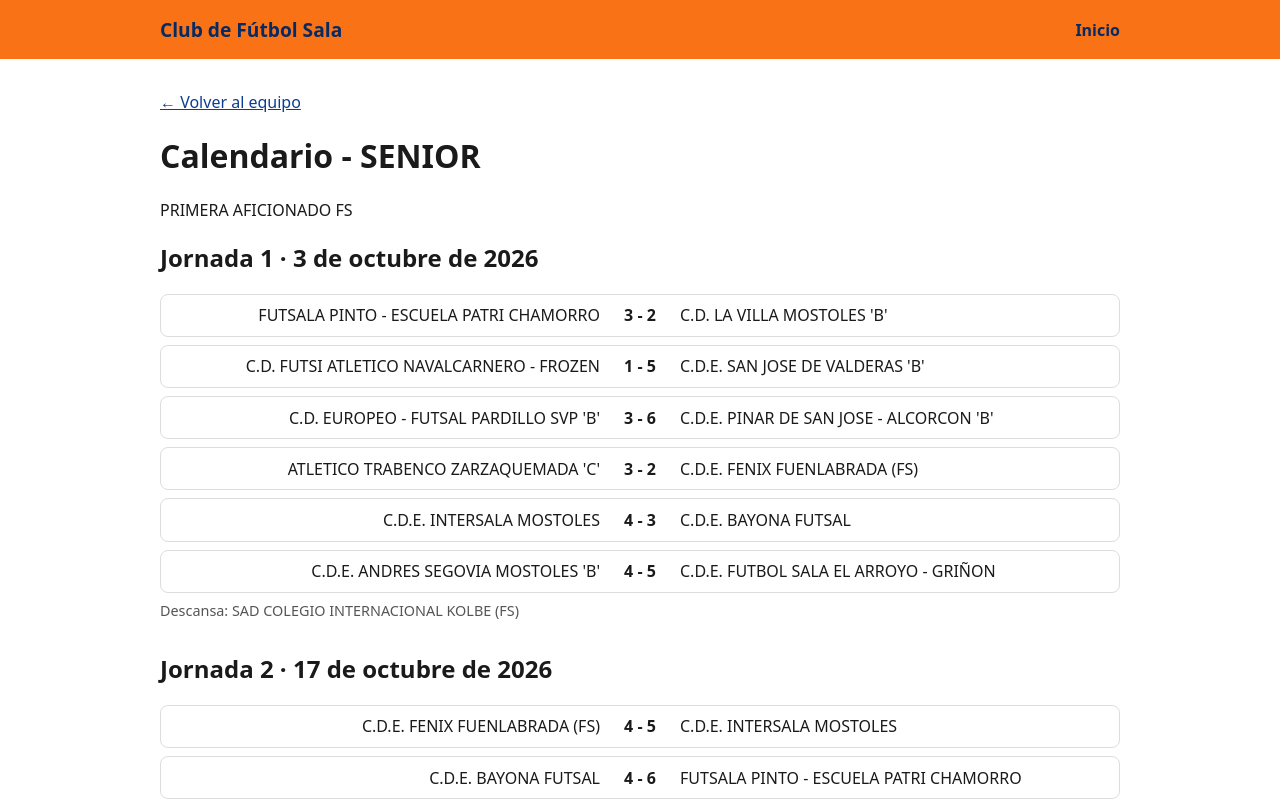
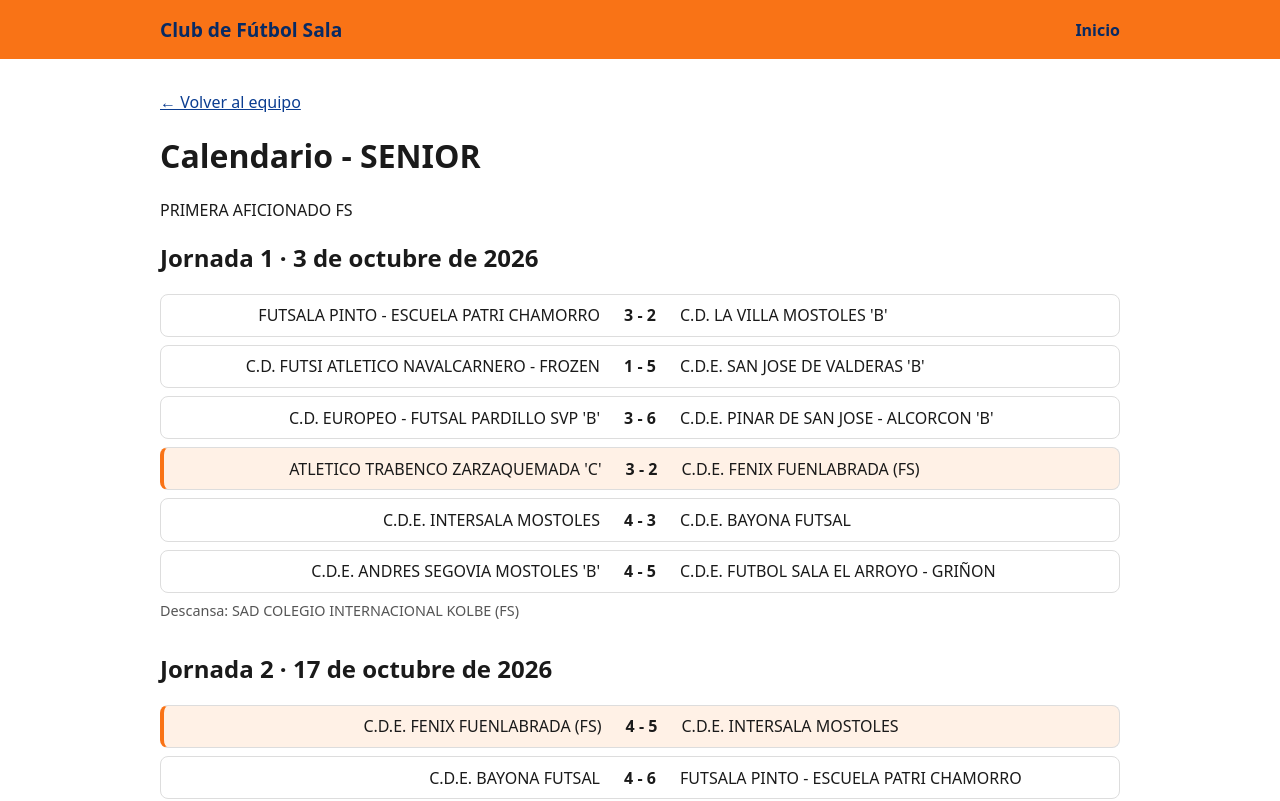
Before and after one commit to rvelasco2199/MI_PRIMERA_WEB, a React (Vite) app: page /equipos/1/calendario in a window 1280 px wide. Shown: the top 801 px of the page. Built offline with nearby package versions, Linux system fonts and the light colour scheme.

Commit message:
Finalizado calendario Senior

```diff
--- a/src/data/fixtures.js
+++ b/src/data/fixtures.js
@@ -112,7 +112,7 @@ export const fixtures = [
     date: '2026-12-12',
     rest: "C.D. LA VILLA MOSTOLES 'B'",
     matches: [
-      { home: "C.D.E. FENIX FUENLABRADA (FS)", away: "C.D.E. FUTBOL SALA EL ARROYO - GRIÑON", homeScore: null, awayScore: null, time: null, venue: null },
+      { home: "CDE FENIX FUENLABRADA (FS)", away: "C.D.E. FUTBOL SALA EL ARROYO - GRIÑON", homeScore: null, awayScore: null, time: null, venue: null },
       { home: 'C.D.E. BAYONA FUTSAL', away: "C.D.E. SAN JOSE DE VALDERAS 'B'", homeScore: null, awayScore: null },
       { home: "C.D.E. PINAR DE SAN JOSE - ALCORCON 'B'", away: "C.D. FUTSI ATLETICO NAVALCARNERO - FROZEN", homeScore: null, awayScore: null },
       { home: "C.D. EUROPEO - FUTSAL PARDILLO SVP 'B'", away: "C.D.E. ANDRES SEGOVIA MOSTOLES 'B'", homeScore: null, awayScore: null },
@@ -168,7 +168,7 @@ export const fixtures = [
     date: '2027-01-23',
     rest: "C.D.E. SAN JOSE DE VALDERAS 'B'",
     matches: [
-      { home: "CDE FENIX FUENLABRADA (FS)", away: "C.D.E. ANDRES SEGOVIA MOSTOLES 'B'", homeScore: null, awayScore: null, time: null, venue: null },
+      { home: "C.D.E. FENIX FUENLABRADA (FS)", away: "C.D.E. ANDRES SEGOVIA MOSTOLES 'B'", homeScore: null, awayScore: null, time: null, venue: null },
       { home: 'CDE BAYONA FUTSAL', away: "ATLETICO TRABENCO ZARZAQUEMADA 'C'", homeScore: null, awayScore: null },
       { home: "C.D. LA VILLA MOSTOLES 'B'", away: "C.D.E. INTERSALA MOSTOLES", homeScore: null, awayScore: null },
       { home: "C.D.E. PINAR DE SAN JOSE - ALCORCON 'B'", away: 'FUTSALA PINTO - ESCUELA PATRI CHAMORRO', homeScore: null, awayScore: null },
--- a/src/pages/TeamCalendar.jsx
+++ b/src/pages/TeamCalendar.jsx
@@ -2,6 +2,13 @@ import { Link, useParams } from 'react-router-dom'
 import { teams } from '../data/teams'
 import { leagues } from '../data/leagues'
 import { fixtures } from '../data/fixtures'
+
+function normalize(name = '') {
+  return name
+    .toUpperCase()
+    .replace(/\(.*?\)/g, '')
+    .replace(/[.\s]/g, '')
+}
 
 function formatDate(date) {
   return new Date(`${date}T00:00`).toLocaleDateString('es-ES', {
@@ -51,7 +58,9 @@ function TeamCalendar() {
               {round.matches.map((match, index) => {
                 const hasResult =
                   match.homeScore !== null && match.awayScore !== null
-                const isOwn = match.home === ownTeam || match.away === ownTeam
+                   const isOwn =
+                    normalize(match.home) === normalize(ownTeam) ||
+                    normalize(match.away) === normalize(ownTeam)
                 const info = [match.time, match.venue].filter(Boolean).join(' · ')
 
                 return (
```
